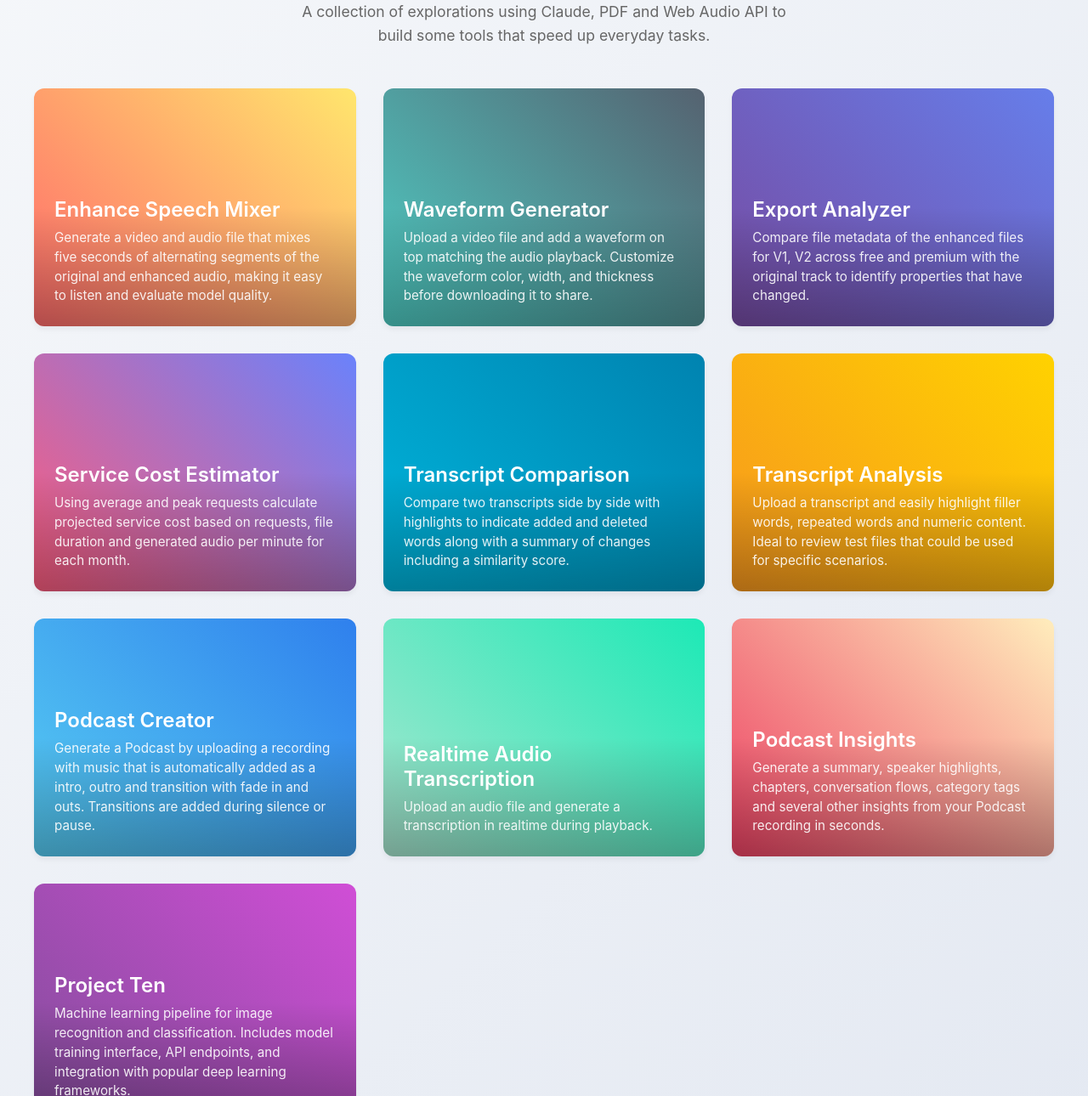
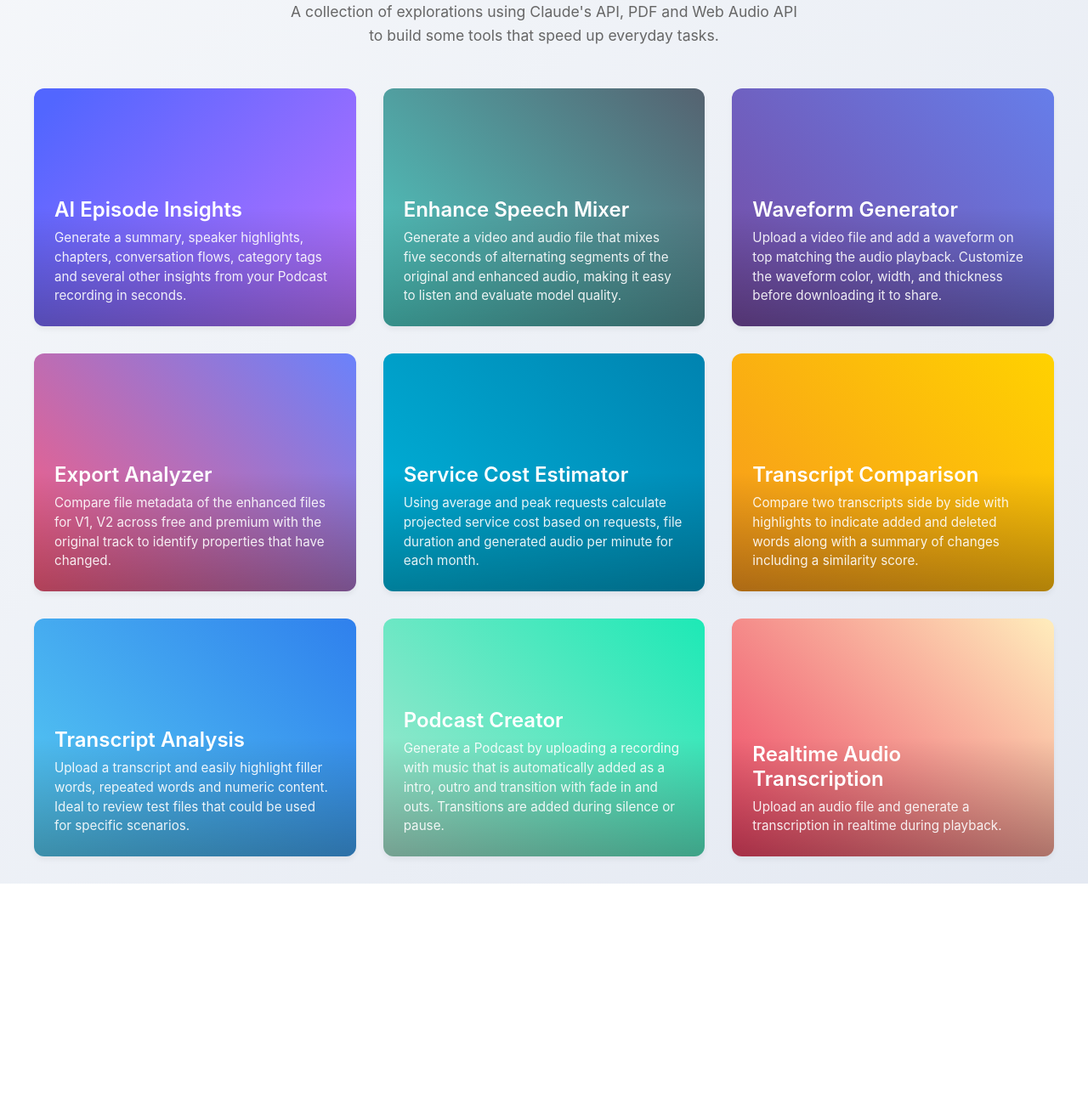
Before and after one commit to jonathanpimento/claude-experiments, a plain HTML site: page index.html in a window 1280 px wide. Shown: the part 97-1387 px from the top of the page at 85% size. After the commit the page ends 1137 px from the top, so only its background shows below. Drawn offline with Linux system fonts and the light colour scheme.

Commit message:
Content updates

```diff
--- a/index.html
+++ b/index.html
@@ -1,9 +1,10 @@
 <!DOCTYPE html>
 <html lang="en">
+
 <head>
     <meta charset="UTF-8">
     <meta name="viewport" content="width=device-width, initial-scale=1.0">
-    <title>Claude After Dinner</title>
+    <title>Claude Experiments - Jonathan Pimento</title>
     <style>
         * {
             margin: 0;
@@ -71,7 +72,7 @@
 
         /* Original gradients */
         .project-card:nth-child(1) {
-            background: linear-gradient(45deg, #FF6B6B, #FFE66D);
+            background: linear-gradient(133.13deg, rgb(82, 102, 255) 5.68%, rgb(184, 113, 255) 96.33%);
         }
 
         .project-card:nth-child(2) {
@@ -139,19 +140,25 @@
             left: 0;
             right: 0;
             height: 50%;
-            background: linear-gradient(to top, rgba(0,0,0,0.3), transparent);
+            background: linear-gradient(to top, rgba(0, 0, 0, 0.3), transparent);
             pointer-events: none;
         }
+
     </style>
 </head>
+
 <body>
     <div class="container">
         <header>
-            <h1>Claude After Dinner</h1>
-            <p class="subtitle">A collection of explorations using Claude, PDF and Web Audio API to build some tools that speed up everyday tasks.</p>
+            <h1>Claude Experiments</h1>
+            <p class="subtitle">A collection of explorations using Claude's API, PDF and Web Audio API to build some tools that speed up everyday tasks.</p>
         </header>
 
         <div class="grid">
+            <a href="https://jonathanpimento.github.io/transcript/" class="project-card">
+                <h2 class="project-title">AI Episode Insights</h2>
+                <p class="project-description">Generate a summary, speaker highlights, chapters, conversation flows, category tags and several other insights from your Podcast recording in seconds.</p>
+            </a>
             <a href="podcast-enhance-mixer.html" class="project-card">
                 <h2 class="project-title">Enhance Speech Mixer</h2>
                 <p class="project-description">Generate a video and audio file that mixes five seconds of alternating segments of the original and enhanced audio, making it easy to listen and evaluate model quality.</p>
@@ -180,7 +187,7 @@
                 <p class="project-description">Upload a transcript and easily highlight filler words, repeated words and numeric content. Ideal to review test files that could be used for specific scenarios.</p>
             </a>
 
-            <a href="podcast-auto-music.html" class="project-card">
+            <a href="podcast-auto%20-music.html" class="project-card">
                 <h2 class="project-title">Podcast Creator</h2>
                 <p class="project-description">Generate a Podcast by uploading a recording with music that is automatically added as a intro, outro and transition with fade in and outs. Transitions are added during silence or pause.</p>
             </a>
@@ -188,17 +195,8 @@
                 <h2 class="project-title">Realtime Audio Transcription</h2>
                 <p class="project-description">Upload an audio file and generate a transcription in realtime during playback.</p>
             </a>
-
-            <a href="https://jonathanpimento.github.io/transcript/" class="project-card">
-                <h2 class="project-title">Podcast Insights</h2>
-                <p class="project-description">Generate a summary, speaker highlights, chapters, conversation flows, category tags and several other insights from your Podcast recording in seconds.</p>
-            </a>
-
-            <a href="/project10" class="project-card">
-                <h2 class="project-title">Project Ten</h2>
-                <p class="project-description">Machine learning pipeline for image recognition and classification. Includes model training interface, API endpoints, and integration with popular deep learning frameworks.</p>
-            </a>
         </div>
     </div>
 </body>
+
 </html>
```
Lines whose indentation alone changed are shown as unchanged.
